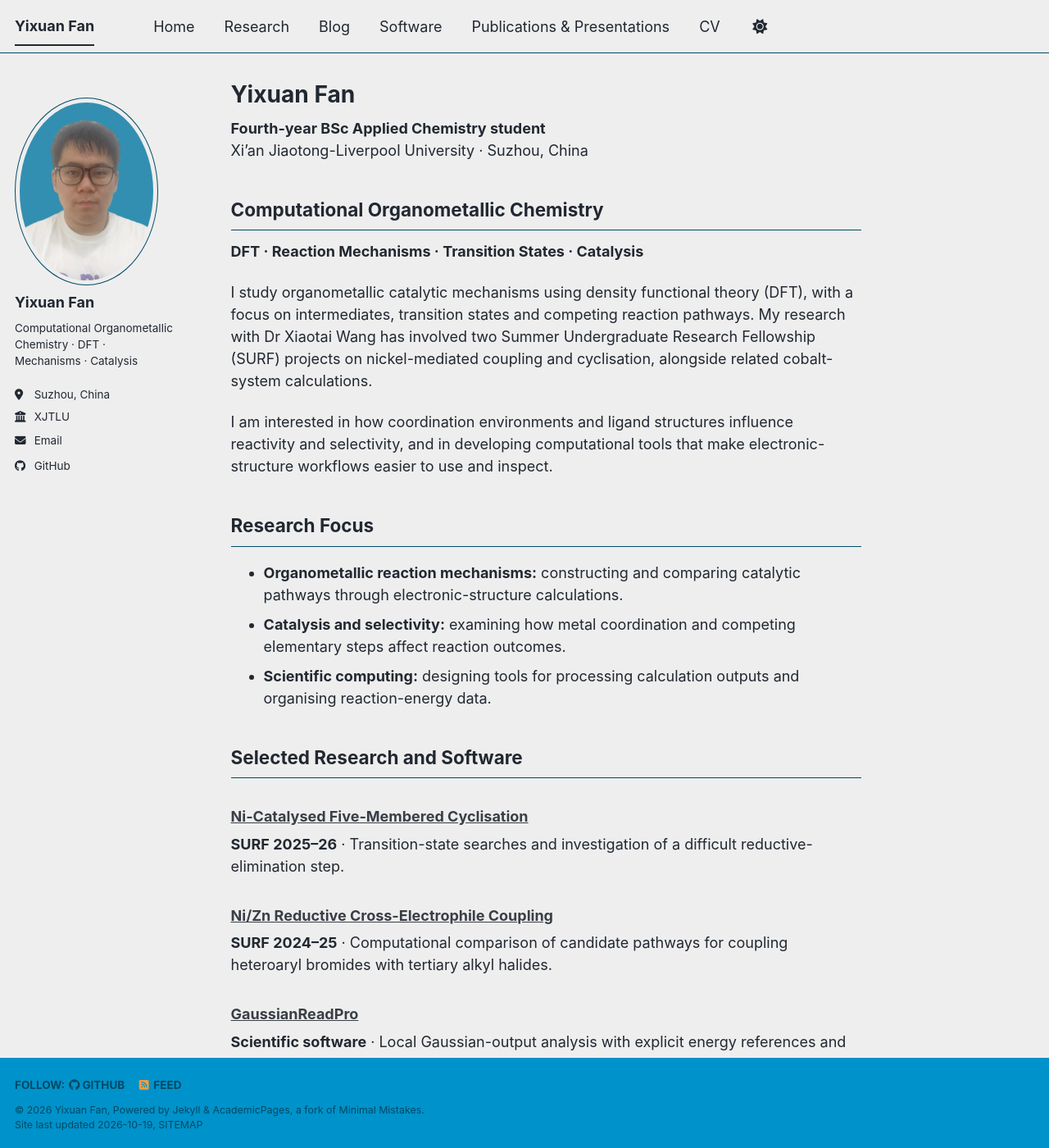
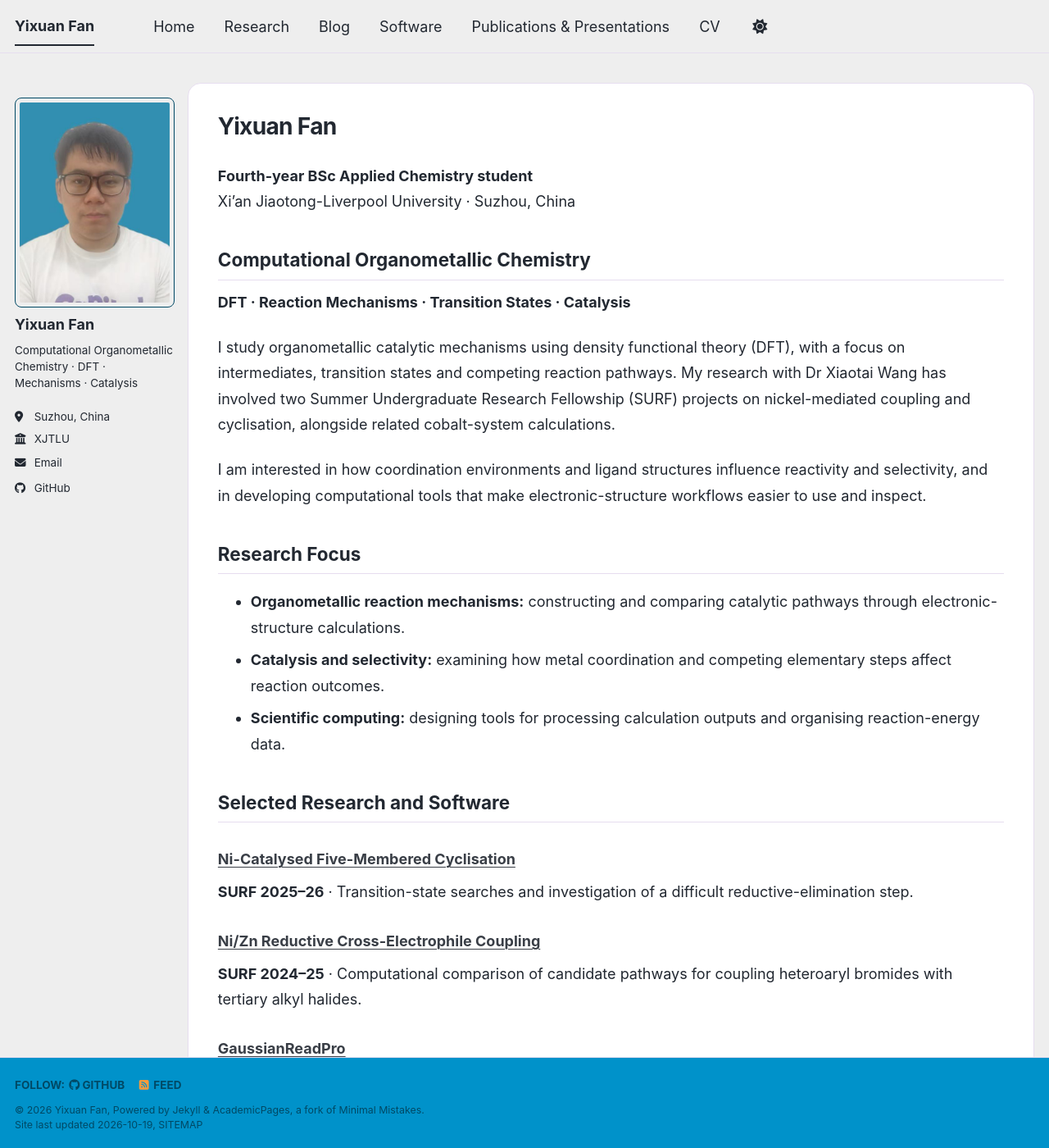
Before and after one commit to Lightmessager/lightmessager.github.io, a Jekyll site: the page built from _pages/about.md, in a window 1280 px wide and 1400 px high. Shown: the whole window at 82% size. Built offline with Jekyll 4.4.1, drawn with Linux system fonts in a browser that asks for light colours; a style sheet for code colours, icons or effects is not loaded.

Commit message:
Apply lavender academic layout with homepage-only profile

```diff
--- a/assets/css/main.scss
+++ b/assets/css/main.scss
@@ -37,3 +37,97 @@
     "layout/sidebar",
     "layout/json_cv"
 ;
+
+/* Personal lavender presentation, scoped to content layouts. */
+:root {
+  --profile-surface: #ffffff;
+  --profile-edge: #e6ddef;
+}
+html[data-theme="dark"] {
+  --profile-surface: #2b2436;
+  --profile-edge: #493b5c;
+}
+#main.site-reading {
+  max-width: 920px;
+  margin: 2.5rem auto 3.5rem;
+}
+.site-reading > .page,
+.site-reading > .archive {
+  float: none;
+  width: 100%;
+  margin: 0;
+  padding: 2.5rem 3rem;
+  box-sizing: border-box;
+  background: var(--profile-surface);
+  border: 1px solid var(--profile-edge);
+  border-radius: 16px;
+}
+.site-home > .page {
+  background: var(--profile-surface);
+  border: 1px solid var(--profile-edge);
+  border-radius: 16px;
+  padding: 2rem;
+  box-sizing: border-box;
+}
+.site-reading .page__title,
+.site-home .page__title {
+  line-height: 1.2;
+  letter-spacing: -0.025em;
+  margin-bottom: 1.5rem;
+  overflow-wrap: anywhere;
+}
+.site-reading .page__content,
+.site-home .page__content,
+.site-reading .archive {
+  line-height: 1.75;
+  overflow-wrap: break-word;
+}
+.site-reading .page__content h2,
+.site-home .page__content h2 {
+  margin-top: 2.25rem;
+  padding-bottom: 0.45rem;
+  border-bottom: 1px solid var(--profile-edge);
+  line-height: 1.35;
+}
+.site-reading .page__content h3,
+.site-home .page__content h3 {
+  margin-top: 1.75rem;
+  margin-bottom: 0.65rem;
+  line-height: 1.4;
+}
+.site-reading .page__content li,
+.site-home .page__content li {
+  margin-bottom: 0.45rem;
+}
+.site-reading .page__content a,
+.site-home .page__content a {
+  text-decoration-thickness: 1px;
+  text-underline-offset: 0.18em;
+}
+.site-reading img,
+.site-home img {
+  max-width: 100%;
+  height: auto;
+  border-radius: 8px;
+}
+.site-reading a:focus-visible,
+.site-home a:focus-visible,
+.masthead a:focus-visible {
+  outline: 2px solid var(--global-link-color);
+  outline-offset: 4px;
+}
+.masthead::after { background: var(--profile-edge); }
+.page__footer { border-top: 1px solid var(--profile-edge); }
+@media (max-width: 767px) {
+  #main.site-reading { margin-top: 1.25rem; padding: 0 0.75rem; }
+  .site-reading > .page,
+  .site-reading > .archive,
+  .site-home > .page {
+    padding: 1.4rem 1.15rem;
+    border-radius: 12px;
+  }
+  .site-reading .page__title,
+  .site-home .page__title { font-size: 1.85rem; }
+  .site-reading .page__content h2,
+  .site-home .page__content h2 { margin-top: 1.75rem; }
+}
```
